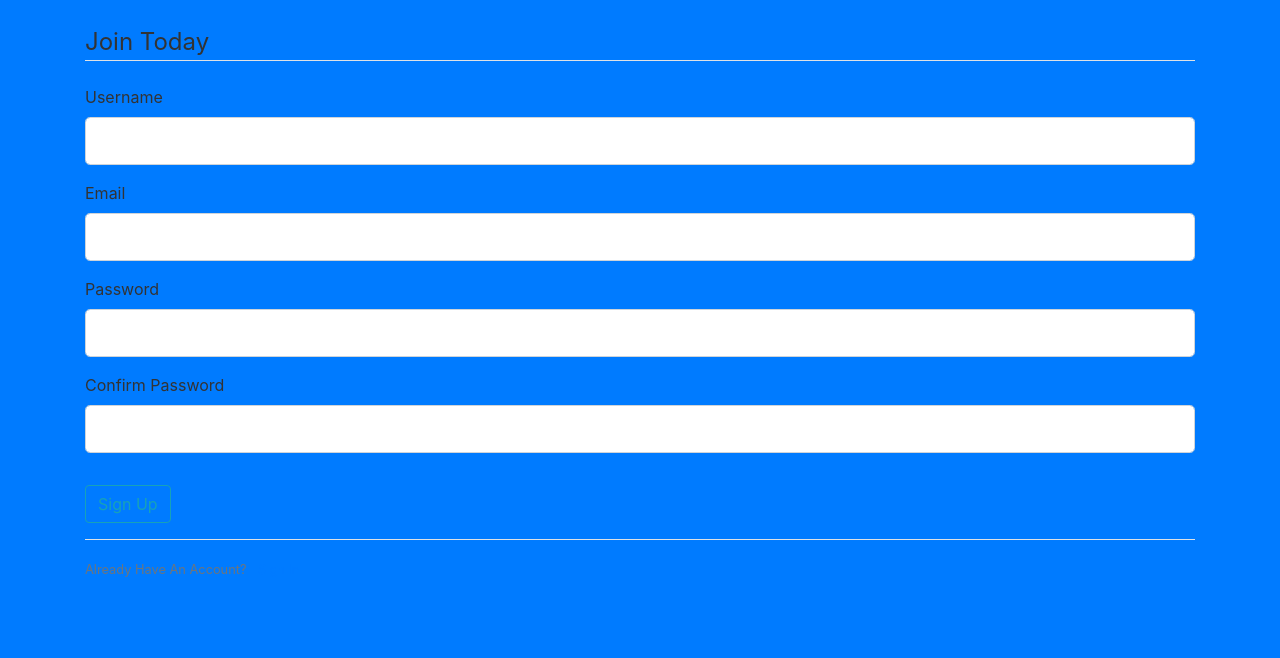
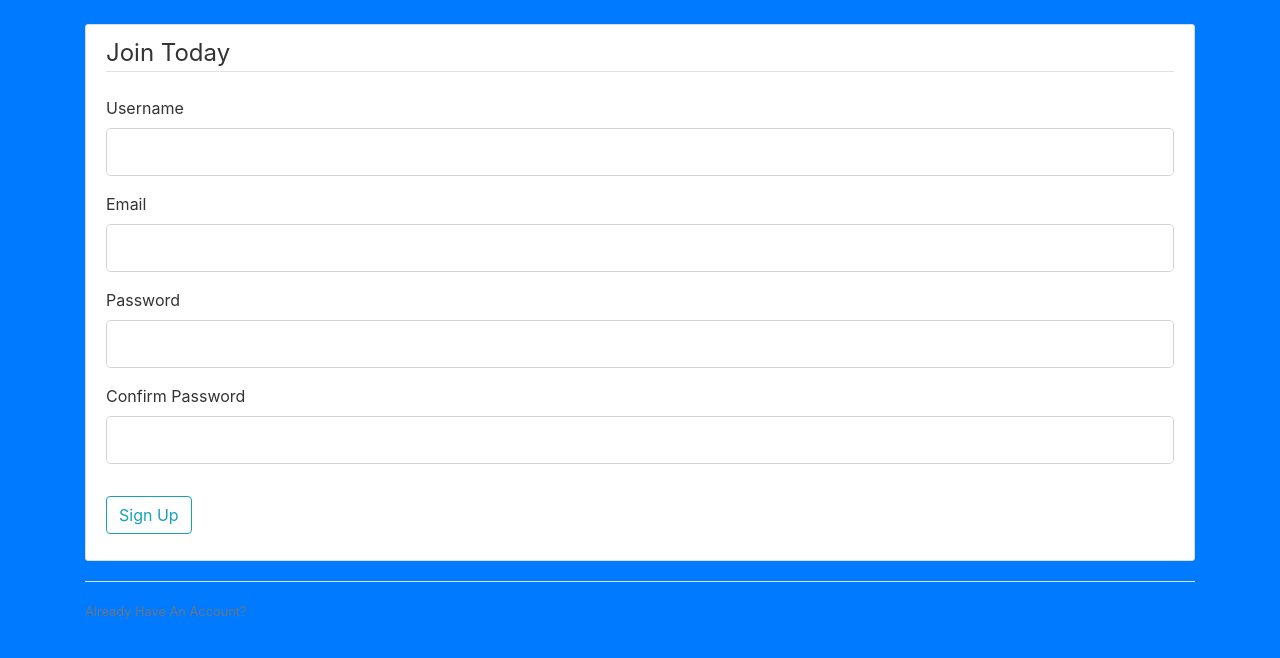
Before and after one commit to RoshanB392/grievance_portal, a Flask app: page /register in a window 1280 px wide. Shown: the part 56-714 px from the top of the page. Run offline with Flask 2, Linux system fonts and the light colour scheme; some libraries are stand-ins or nearby versions.

Commit message:
aborted changes

```diff
--- a/templates/register.html
+++ b/templates/register.html
@@ -2,8 +2,7 @@
 
 {% block content %}
 
-<!-- <div class="content-section" class="box"> -->
-<div class="box" class="content-section">
+<div class="content-section">
     <form method="POST" action="">
         {{ form.hidden_tag() }}
         <fieldset class="form-group">
```
